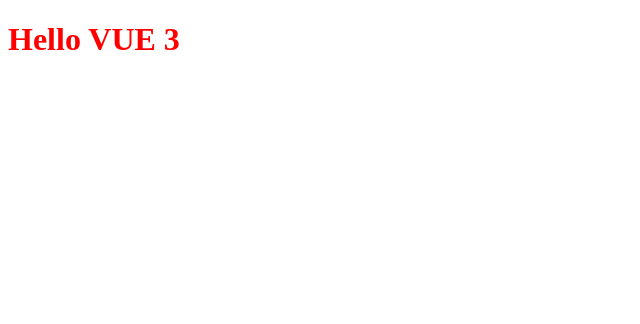
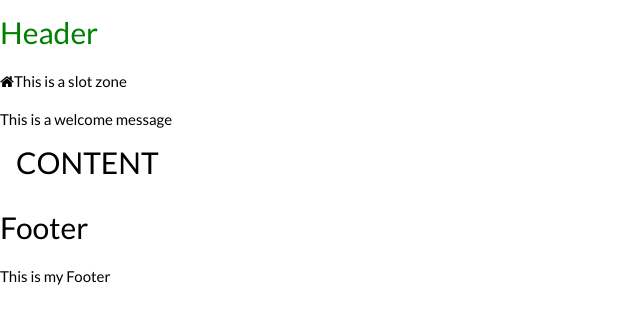
Before and after one commit to dekpo/VueCliV3-FreshInstall, a Vue app: page / in a window 1280 px wide. Shown: the top 324 px of the page, without its empty margins (0-640 px from the left). Built offline with nearby package versions, Linux system fonts and the light colour scheme.

Commit message:
Added Footer Header components plus slots and styles

```diff
--- a/src/App.vue
+++ b/src/App.vue
@@ -1,16 +1,24 @@
 <template>
-<div>
-  <Home />
+<Header>
+  <p><i class="fa fa-home"></i>This is a slot zone</p>
+  <template v-slot:welcome>
+    This is a welcome message
+  </template>
+</Header>
+<div class="w3-container">
+  <h2>CONTENT</h2>
 </div>
+<Footer />
 </template>
 
 <script>
-import Home from './components/Home.vue'
-
+import Header from './components/Header.vue'
+import Footer from './components/Footer.vue'
 export default {
   name: 'App',
   components: {
-    Home
+    Header,
+    Footer
   },
   data(){
     return {}
@@ -19,4 +27,8 @@
 </script>
 
 <style>
+@import url("https://www.w3schools.com/w3css/4/w3.css");
+@import url("https://fonts.googleapis.com/css?family=Lato");
+@import url("https://cdnjs.cloudflare.com/ajax/libs/font-awesome/4.7.0/css/font-awesome.min.css");
+body,h1,h2,h3,h4,h5,h6 {font-family: "Lato", sans-serif;}
 </style>
--- /dev/null
+++ b/src/components/Footer.vue
@@ -0,0 +1,19 @@
+<template>
+<div>
+    <h2>Footer</h2>
+    <p>This is my Footer</p>
+</div>
+</template>
+
+<script>
+export default {
+    name:"Header",
+    data(){
+        return{}
+    }
+}
+</script>
+
+<style scoped>
+
+</style>
--- /dev/null
+++ b/src/components/Header.vue
@@ -0,0 +1,22 @@
+<template>
+<div>
+<h2>Header</h2>
+<slot></slot>
+<slot name="welcome"></slot>
+</div>
+</template>
+
+<script>
+export default {
+    name:"Header",
+    data(){
+        return{}
+    }
+}
+</script>
+
+<style scoped>
+h2{
+    color:green;
+}
+</style>
```
